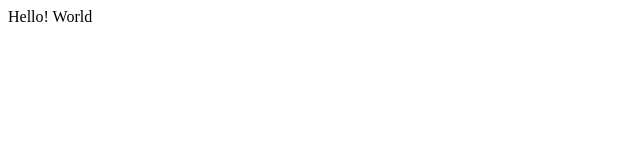
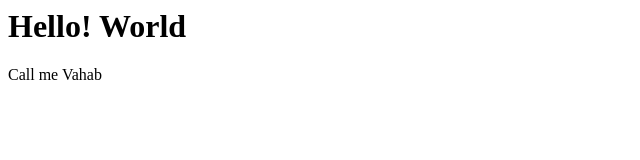
Before and after one commit to vahab-m/website, a plain HTML site: page index.html in a window 1280 px wide. Shown: the whole page, without its empty margins (0-640 px from the left). Drawn offline with Linux system fonts and the light colour scheme.

Commit message:
Add a Paragraph

```diff
--- a/index.html
+++ b/index.html
@@ -1 +1,2 @@
-Hello! World
+<h1> Hello! World </h1>
+<p> Call me Vahab </p>
```
